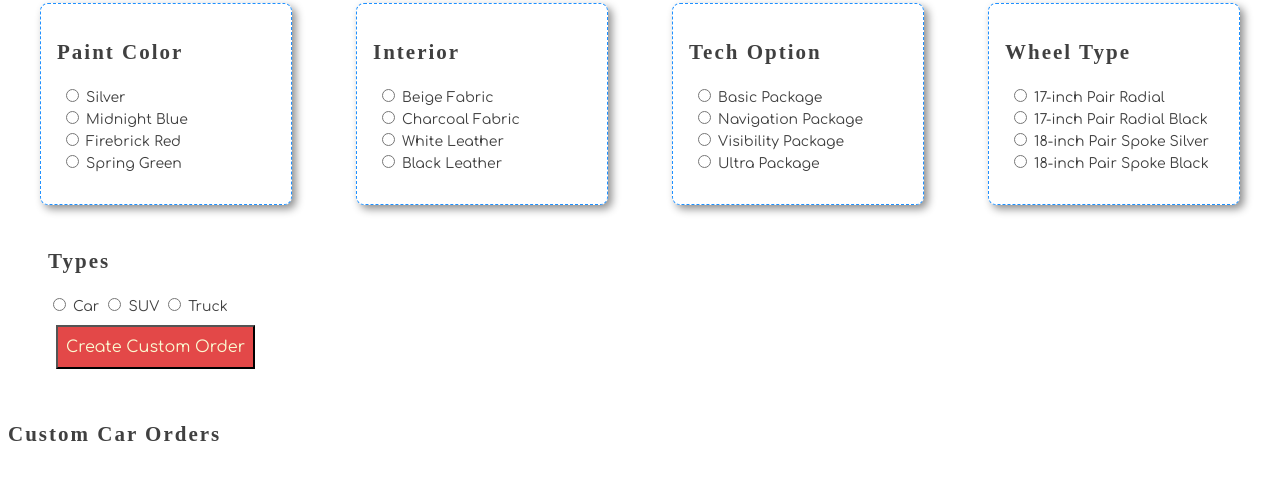
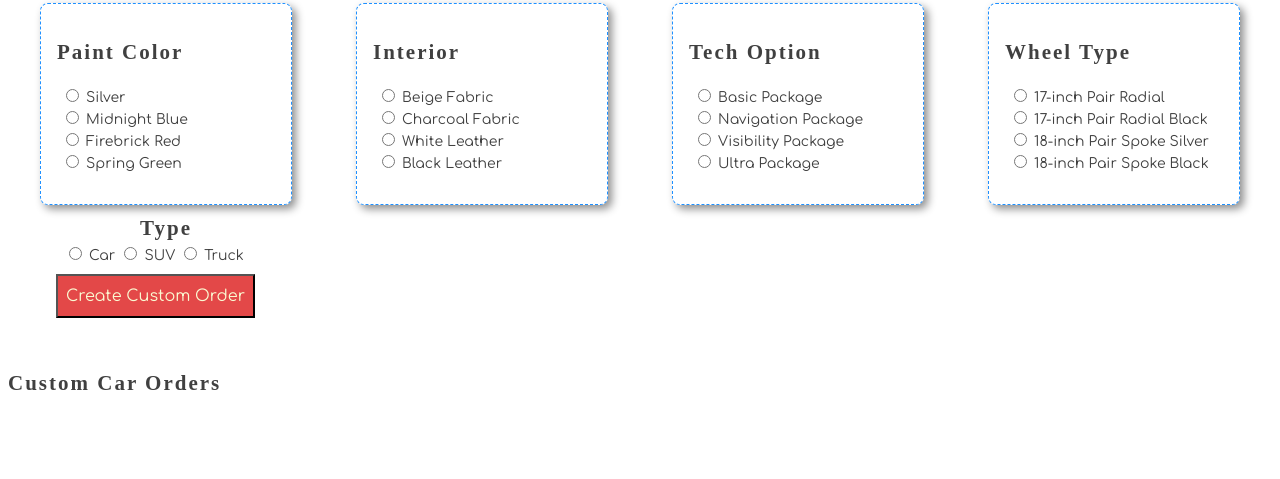
Before and after one commit to galmodovar/car-builder-app, a plain HTML site: page index.html in a window 1280 px wide. Shown: the part 77-556 px from the top of the page. Drawn offline with Linux system fonts and the light colour scheme; a web font is replaced by a local one.

Commit message:
changed some styling to type and custom button

```diff
--- a/scripts/carbuilder.js
+++ b/scripts/carbuilder.js
@@ -1,6 +1,6 @@
 import { Paint } from "./paintcolor.js"
 import { Technology } from "./technology.js"
-import { Interior } from "./interiortype.js"
+import { Interior } from "./interior.js"
 import { Wheels } from "./wheels.js"
 import { Orders } from "./orders.js"
 import { addCustomOrder } from "./database.js"
@@ -42,9 +42,10 @@ export const CarBuilder = () => {
             </section>
         </article>
 
+        <article class="type">
+        <h2>Type</h2>
         ${ Type() }
-
-        <article>
+        </article>
             <button id="orderButton">Create Custom Order</button>
         </article>
 
--- a/scripts/type.js
+++ b/scripts/type.js
@@ -14,7 +14,7 @@ document.addEventListener(
 
 
 export const Type = () => {
-    let html = "<div> <h2>Types</h2>"
+    let html = ""
 
     // Use .map() for converting objects to <li> elements
     const listItems = items.map(item => {
@@ -24,7 +24,7 @@ export const Type = () => {
     })
 
     html += listItems.join("")
-    html += "</div>"
+    html += ""
 
     return html
 }
--- a/styles/main.css
+++ b/styles/main.css
@@ -36,8 +36,14 @@ ul {
   display: flex;
 }
 
-div {
-  margin: 1rem 0 -0.5rem 2rem;
+.type {
+  margin: 0rem 0 -0.5rem 3rem;
   padding: 0.5rem;
 
 }
+
+.type h2 {
+  width: 17%;
+  margin: 0px;
+  text-align: center;
+}
```
Also changed, not shown: scripts/interior.js (renamed from scripts/interiortype.js).
